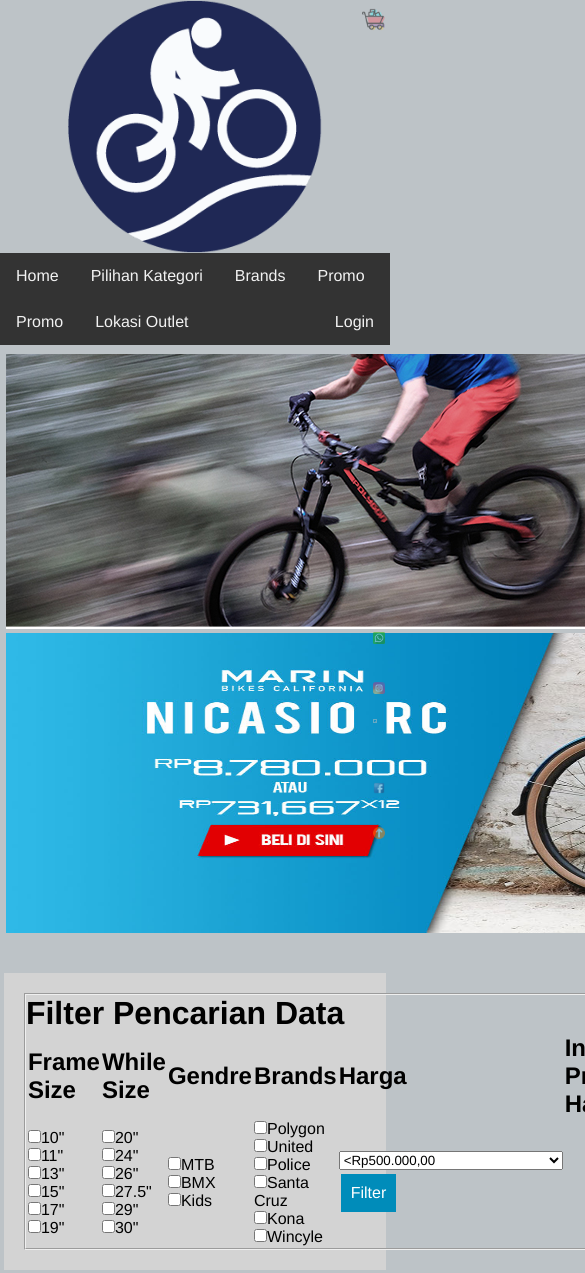
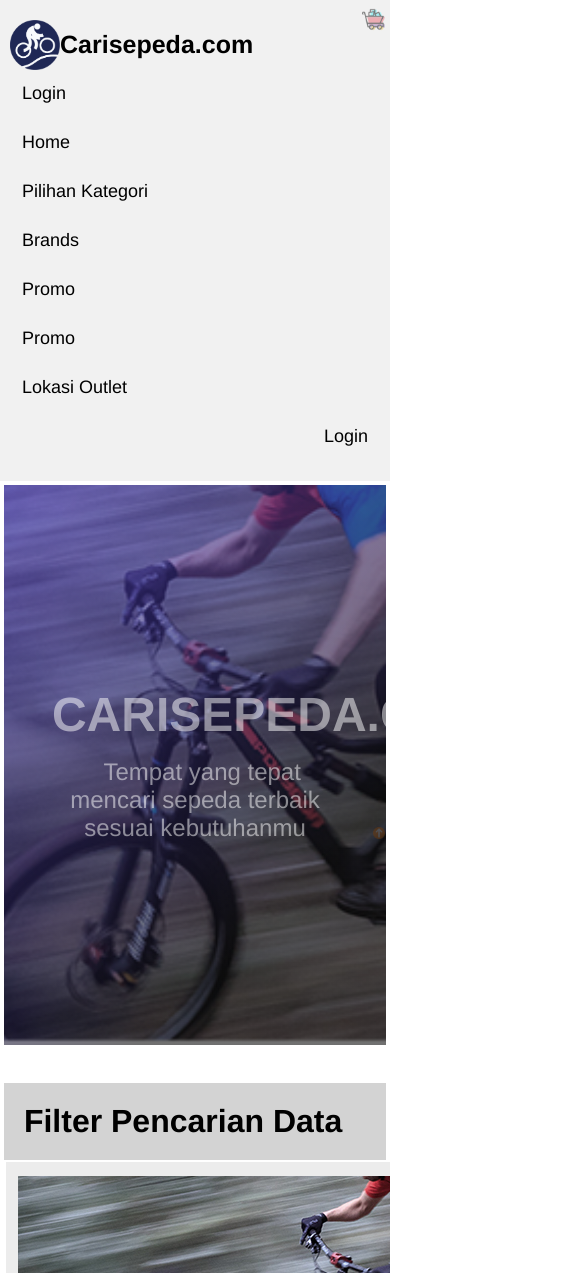
Before and after one commit to rafiandria23/cari-sepeda, a plain HTML site: page index.html in a window 390 px wide. Shown: the top 1273 px of the page, 585 px wide, since content can reach past the window. Drawn offline with Linux system fonts and the light colour scheme.

Commit message:
resolve css mix

```diff
--- a/css/grid.css
+++ b/css/grid.css
@@ -18,3 +18,49 @@ div.desc {
     padding: 15px;
     text-align: center;
 }
+
+table {
+    margin: 0 0 2rem 0;
+    width: 100%; }
+
+table tbody tr {
+    border: solid 1px;
+    border-left: 0;
+    border-right: 0; }
+table td {
+    padding: 0.75rem 0.75rem; }
+table th {
+    font-size: 0.9rem;
+    font-weight: 600;
+    padding: 0 0.75rem 0.75rem 0.75rem;
+    text-align: left; }
+table thead {
+    border-bottom: solid 2px; }
+table tfoot {
+    border-top: solid 2px; }
+
+table.alt tbody tr td {
+    border: solid 1px;
+    border-left-width: 0;
+    border-top-width: 0; }
+table.alt tbody tr td:first-child {
+    border-left-width: 1px; }
+table.alt tbody tr:first-child td {
+    border-top-width: 1px; }
+table.alt thead {
+    border-bottom: 0; }
+table.alt tfoot {
+    border-top: 0; }
+
+table tbody tr {
+    border-color: rgba(0, 0, 0, 0.25); }
+table tbody tr:nth-child(2n + 1) {
+    background-color: rgba(0, 0, 0, 0.075); }
+table th {
+    color: #555555; }
+table thead {
+    border-bottom-color: rgba(0, 0, 0, 0.25); }
+table tfoot {
+    border-top-color: rgba(0, 0, 0, 0.25); }
+table.alt tbody tr td {
+    border-color: rgba(0, 0, 0, 0.25); }
--- a/css/main.css
+++ b/css/main.css
@@ -5,13 +5,10 @@
 	/* overflow: hidden; */
 }
 
-body {
-	background-color: #bdc3c7;
-}
 
 #logo {
 	height: 30%;
-	width: 30%%;
+	width: 30%;
 }
 
 #login {
@@ -23,19 +20,6 @@ header {
 
 	text-align: center;
 }
-
-/* header a {
-	float: left;
-	display: block;
-	color: #f2f2f2;
-	text-align: center;
-	padding: 14px 16px;
-	text-decoration: none;
-} */
-
-/* header:hover {
-	background-color: #2c3e50;
-} */
 
 header a:hover {
 	background-color: steelblue;
@@ -52,8 +36,8 @@ footer {
 
 #scroll-keranjang {
 	position: fixed;
-	top: 8;
-	right: 5;
+	top: 8px;
+	right: 5px;
 	width: 6%;
 	opacity: 0.5;
 }
@@ -65,8 +49,8 @@ footer {
 
 #scroll-top {
 	position: fixed;
-	bottom: 5;
-	right: 5;
+	bottom: 5px;
+	right: 5px;
 	width: 3%;
 	opacity: 0.5;
 }
@@ -76,11 +60,11 @@ footer {
 }
 
 #scroll-facebook {
-	position: fixed;
-	bottom: 50;
-	right: 5;
-	width: 3%;
-	opacity: 0.5;
+	position: relative;
+	margin-top: 10px;
+	right: 5px;
+	width: 10%;
+	opacity: 0.9;
 }
 
 #scroll-facebook:hover {
@@ -89,11 +73,11 @@ footer {
 
 
 #scroll-twiter {
-	position: fixed;
-	bottom: 100;
-	right: 5;
-	width: 3%;
-	opacity: 0.5;
+	position: relative;
+	margin-top: 10px;
+	right: 5px;
+	width: 10%;
+	opacity: 0.9;
 }
 
 #scroll-twiter:hover {
@@ -102,11 +86,11 @@ footer {
 
 
 #scroll-instagram {
-	position: fixed;
-	bottom: 150;
-	right: 5;
-	width: 3%;
-	opacity: 0.5;
+	position: relative;
+	margin-top: 10px;
+	right: 5px;
+	width: 10%;
+	opacity: 0.9;
 }
 
 #scroll-instagram:hover {
@@ -115,25 +99,21 @@ footer {
 
 
 #scroll-whatsapp {
-	position: fixed;
-	bottom: 200;
-	right: 5;
-	width: 3%;
-	opacity: 0.5;
+	position: relative;
+	margin-top: 10px;
+	right: 5px;
+	width: 10%;
+	opacity: 0.9;
 }
 
 #scroll-whatsapp:hover {
 	opacity: 1;
 }
 
-
-
-
-
 main {
 	padding: 1%;
-	/* height: 58%; */
-	/* overflow: auto; */
+	 height: 58%;
+	 overflow: auto;
 }
 
 p {
@@ -179,10 +159,6 @@ a:active {
 	margin-top: 20px;
 }
 
-table th {
-	width: 130;
-}
-
 .button {
 	background-color: #008CBA;
 	border: none;
@@ -209,3 +185,196 @@ table th {
 	overflow: hidden;
 	background-color: #333;
 }
+
+.header img {
+	float: left;
+	width: 100px;
+	height: 100px;
+}
+
+.header h1 {
+	position: relative;
+	top: 18px;
+	left: 10px;
+}
+
+* {box-sizing: border-box;}
+
+body {
+	margin: 0;
+	font-family: Arial, Helvetica, sans-serif;
+}
+
+.header {
+	overflow: hidden;
+	background-color: #f1f1f1;
+	padding: 20px 10px;
+}
+
+.header a {
+	float: left;
+	color: black;
+	text-align: center;
+	padding: 12px;
+	text-decoration: none;
+	font-size: 18px;
+	line-height: 25px;
+	border-radius: 4px;
+}
+
+.header a.logo {
+	font-size: 25px;
+	font-weight: bold;
+}
+
+.header #logo {
+	float: left;
+	width: 50px;
+}
+
+.header a:hover {
+	background-color: #ddd;
+	color: black;
+}
+
+.header a.active {
+	background-color: dodgerblue;
+	color: white;
+}
+
+.header-right {
+	float: right;
+}
+
+.header-right a:active{
+	background-color: dodgerblue;
+	color: white;
+}
+
+.header-right a:hover{
+	background-color: dodgerblue;
+	color: white;
+}
+
+@media screen and (max-width: 500px) {
+	.header a {
+		float: none;
+		display: block;
+		text-align: left;
+	}
+
+	.header-right {
+		float: none;
+	}
+}
+
+#banner {
+	-ms-flex-align: center;
+	-ms-flex-pack: center;
+	background-color: #111111;
+	color: rgba(255, 255, 255, 0.5);
+	align-items: center;
+	display: flex;
+	justify-content: center;
+	background-position: center;
+	background-repeat: no-repeat;
+	background-size: cover;
+	border-top: 0;
+	display: -ms-flexbox;
+	height: 35rem !important;
+	min-height: 35rem;
+	overflow: hidden;
+	position: relative;
+	text-align: center;
+	width: 100%; }
+
+#banner > .inner {
+	z-index: 3; }
+
+#banner h1 {
+	font-size: 3rem;
+	margin-bottom: 1rem; }
+
+#banner p {
+	font-size: 1.5rem;
+	text-align: center;
+}
+
+#banner img {
+	transform: translateX(50%) translateY(50%);
+	bottom: 50%;
+	height: auto;
+	min-height: 100%;
+	min-width: 100%;
+	overflow: hidden;
+	position: absolute;
+	right: 50%;
+	width: auto; }
+
+#banner:after {
+	background: linear-gradient(135deg, #5443ce 0%, #111111 74%);
+	content: ' ';
+	display: block;
+	height: 100%;
+	left: 0;
+	opacity: 0.6;
+	position: absolute;
+	top: 0;
+	webkit-linear-gradientidth: 100%;
+	width: 100%;
+	z-index: 1; }
+
+.wrapper {
+	padding: 8rem 0 6rem 0 ;
+	position: relative;
+	z-index: 1; }
+
+#footer {
+	background-color: #111111;
+	color: rgba(255, 255, 255, 0.5);
+	padding: 8rem 0 6rem 0 ; }
+
+#footer a {
+	color: #ce1b28; }
+#footer strong, #footer b {
+	color: #ffffff; }
+
+#footer a {
+	color: rgba(255, 255, 255, 0.5);
+	text-decoration: none; }
+
+#footer .content {
+	display: flex;
+}
+#footer .content section {
+	width: 25%; }
+#footer .content section:first-child {
+	width: 50%;
+	padding-right: 4rem; }
+#footer .content section:last-child {
+	padding-left: 4rem; }
+
+
+.inner {
+	margin: 0 auto;
+	width: 75rem;
+	max-width: calc(100% - 6rem); }
+
+
+ul.alt {
+	list-style: none;
+	padding-left: 0; }
+ul.alt li {
+	border-top: solid 1px;
+	padding: 0.75rem 0; }
+
+ul.alt li:first-child {
+	border-top: 0;
+	padding-top: 0; }
+
+ul.alt li:last-child {
+	padding-bottom: 0; }
+
+ul li {
+	padding-left: 0.325rem;
+	list-style: none;}
--- a/index.html
+++ b/index.html
@@ -1,17 +1,16 @@
+<!DOCTYPE html>
 <html>
-
 <head>
         <title>Carisepeda.com</title>
         <link href="css/main.css" type="text/css" rel="stylesheet">
         <link href="css/grid.css" type="text/css" rel="stylesheet">
 </head>
+<body>
 
-<body id="body">
-    <header>
+<div class="header">
     <img id="logo" src="img/logo.png" alt="Logo Image" />
-    </header>
-    <header>
-        <div class="topnav">
+    <a href="#default" class="logo">Carisepeda.com</a>
+    <a href="#login">Login</a>
 
             <a href="#home">Home</a>
             <a href="#sepeda">Pilihan Kategori</a>
@@ -28,31 +27,33 @@
                 <td><img src="img/Web-Category-November-1_01.jpg"></td>
                 <td><img src="img/Web-Category-November-1_06.jpg" height="280" width="583"></td>
 
-            </tr>
-            <tr>
-                <td colspan="2"><img src="img/Marin_Nicasio_RC_Website_Cover.jpg" height="300" width="1220"></td>
-            </tr>
-        </table>
+<!-- Banner -->
+<section id="banner">
+    <div class="inner">
+        <h1>CARISEPEDA.COM</h1>
+        <p>Tempat yang tepat mencari sepeda terbaik sesuai kebutuhanmu <br />
+    </div>
+    <img src="img/Web-Category-November-1_01.jpg">
+</section>
 
 
 
         <br>
 
         <div class="card">
-            <fieldset>
                 <h1>Filter Pencarian Data</h1>
-                <table style="text-align: left;">
+                <table>
                     <tr>
                         <th>
                             <h2>Frame Size</h2>
                         </th>
 
                         <th>
-                            <h2>While Size</h2>
+                            <h2>Wheel Size</h2>
                         </th>
 
                         <th>
-                            <h2>Gendre</h2>
+                            <h2>Genres</h2>
                         </th>
 
                         <th>
@@ -60,10 +61,6 @@
                         </th>
                         <th>
                             <h2>Harga</h2>
-                        </th>
-
-                        <th>
-                            <h2>Informasi Promo Hari ini</h2>
                         </th>
                     </tr>
                     <tr>
@@ -75,7 +72,6 @@
                             <input type="checkbox" name="">17"<br>
                             <input type="checkbox" name="">19"<br>
                         </td>
-
                         <td>
                             <input type="checkbox" name="">20"<br>
                             <input type="checkbox" name="">24"<br>
@@ -103,7 +99,7 @@
                         <td>
                             <select name="harga" id="harga">
                                 <option value="<Rp500.000,00"><span>
-                                        <</span>Rp500.000,00 </option> <option value="Rp500.000,00 - Rp1.000.000,00">
+                                        </span>Rp500.000,00 </option> <option value="Rp500.000,00 - Rp1.000.000,00">
                                             Rp500.000,00 - Rp1.000.000,00</option>
                                 <option value="Rp1.000.000,00 - Rp2.000.000,00">Rp1.000.000,00 - Rp2.000.000,00</option>
                                 <option value="Rp2.000.000,00 - Rp5.000.000,00">Rp2.000.000,00 - Rp5.000.000,00</option>
@@ -112,23 +108,15 @@
                             <button class="button button2">Filter</button>
                         </td>
 
-                        <td>
-                            <marquee><br>
-                                <img src="img/Marin_Nicasio_RC_Website_Cover.jpg" height="100" width="400">
-                                <img src="img/Polygon_Xquareone_DH9_Website_Cover.jpg" height="100" width="400">
-                                <img src="img/Tern_Andros_Stem_Gen_2_Website_Cover_1.jpg" height="100" width="400">
-                                <img src="img/Beli_Botol_Bebas_Ongkir_Website_Cover.jpg" height="100" width="400">
-                            </marquee>
-                        </td>
                     </tr>
                 </table>
-            </fieldset>
         </div>
 
+</section>
 
-
-        <br><br>
-        <h2>Polygon</h2>
+<section>
+    <h2 style="padding-top: 10px">Polygon</h2>
+</section>
 
         <table>
             <tr>
@@ -209,7 +197,9 @@
 
         </table>
 
+<section>
         <h2>Police</h2>
+</section>
 
         <table border="0">
             <tr>
@@ -287,7 +277,6 @@
                 </td>
             </tr>
         </table>
-        <article id="artikel">
 
 
 
```
Also changed, not shown: 1 other file. Lines whose indentation alone changed are shown as unchanged.
